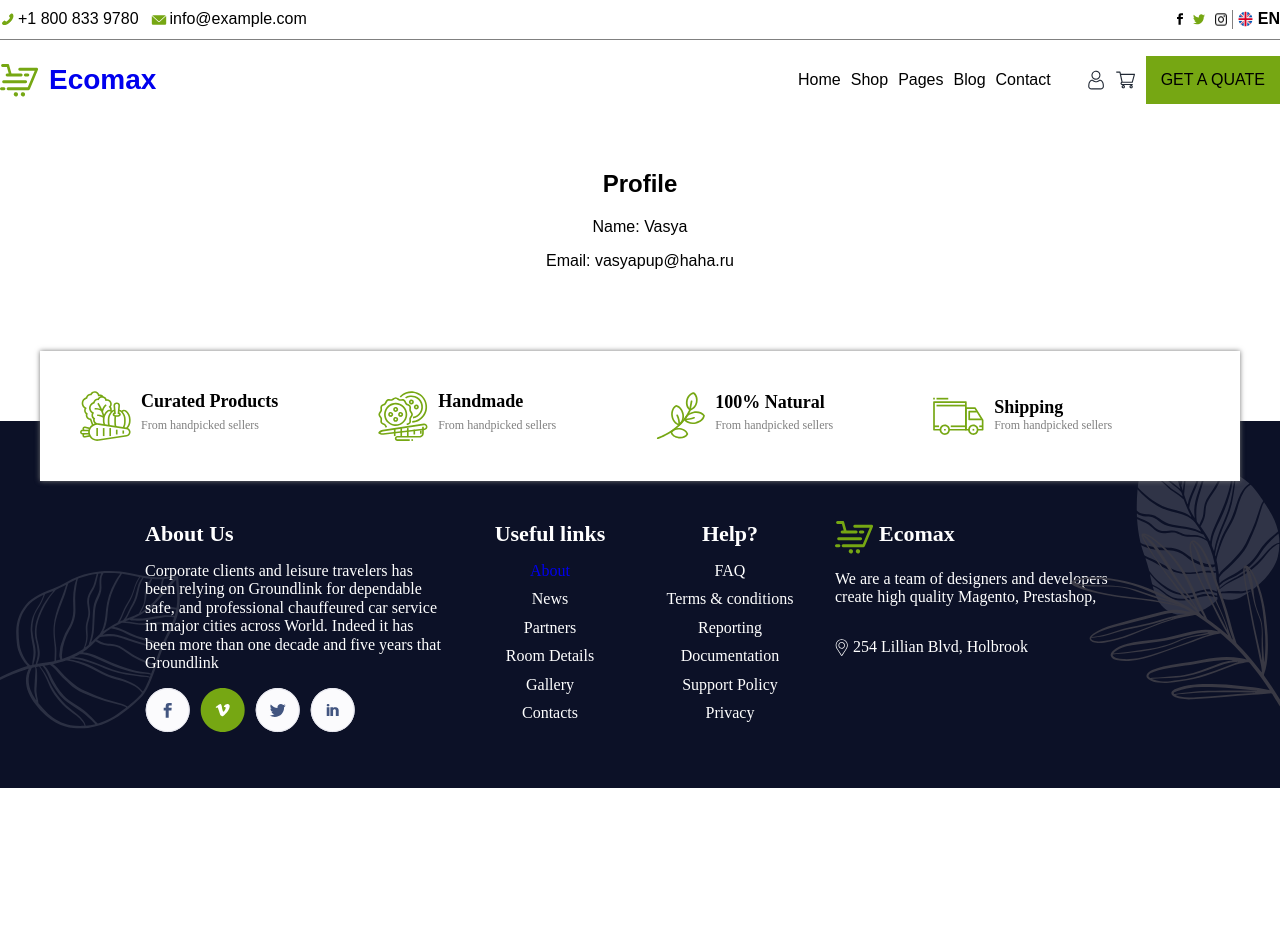
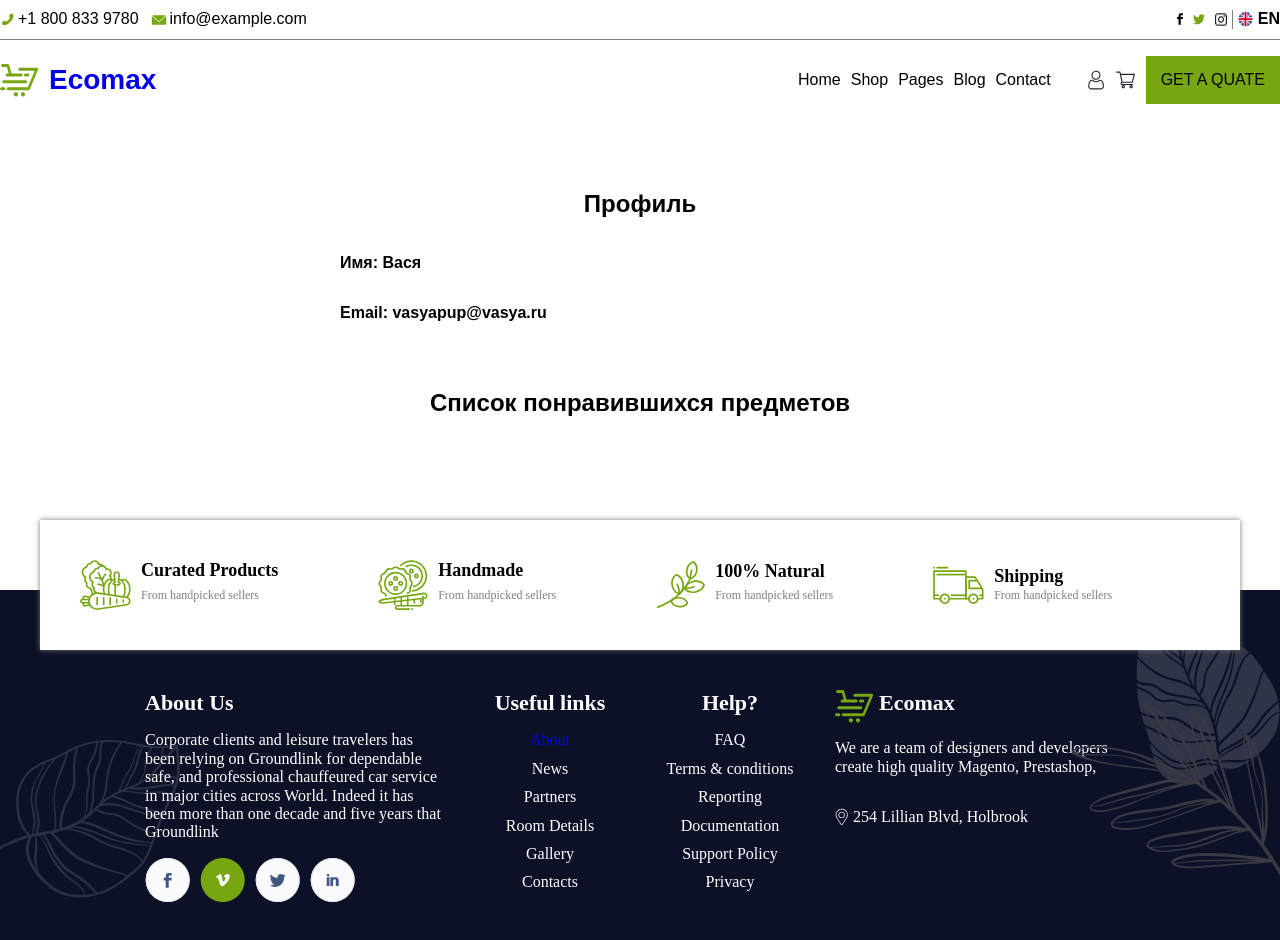
Before and after one commit to askorolkov/react-eco-shop, a React (Vite) app: page /profile in a window 1280 px wide. Shown: the top 940 px of the page. Before the commit the page ends 800 px from the top, so only its background shows below. Built offline with nearby package versions, Linux system fonts and the light colour scheme.

Commit message:
добавляет список понравившихся предметов в профиль

```diff
--- a/src/components/profile/profile.css
+++ b/src/components/profile/profile.css
@@ -1,3 +1,40 @@
 .profile {
+  max-width: 600px;
   margin: 50px auto 150px;
+  display: flex;
+  flex-direction: column;
 }
+
+/* .profile__data {
+
+} */
+
+.profile__info {
+  align-self: flex-start;
+  font-weight: 700;
+}
+
+.profile__likes {
+  display: flex;
+  flex-direction: column;
+}
+
+.profile__likes-title {
+  font-size: 24px;
+  margin-top: 50px;
+}
+
+.profile__liked-item {
+  display: grid;
+  grid-template-columns: 64px auto 64px;
+}
+
+.profile__liked-pic {
+  width: 64px;
+  height: 64px;
+  margin-right: 20px;
+}
+
+.profile__liked-name {
+  margin-right: 30px;
+}
--- a/src/components/profile/profile.jsx
+++ b/src/components/profile/profile.jsx
@@ -1,11 +1,24 @@
 import './profile.css';
 
-function Profile() {
+function Profile(props) {
   return(
     <div className="profile">
-      <h2 className="profile__title">Profile</h2>
-      <p className="profile__info">Name: Vasya</p>
-      <p className="profile__info">Email: vasyapup@haha.ru</p>
+      <h2 className="profile__title">Профиль</h2>
+
+      <p className="profile__info">Имя: Вася</p>
+      <p className="profile__info">Email: vasyapup@vasya.ru</p>
+
+      <div className="profile__likes">
+        <h3 className="profile__likes-title">Список понравившихся предметов</h3>
+          {props.likedItems.map((item, i)=> (
+            <div className="profile__liked-item" key={i}>
+              <img src={item.src}  alt="" className='profile__liked-pic'/>
+              <h3 className="profile__liked-name">{item.name}</h3>
+              <p className="profile__liked-price">{item.price} &#8381;</p>
+            </div>
+            )
+          )}
+      </div>
     </div>
   )
 }
```
